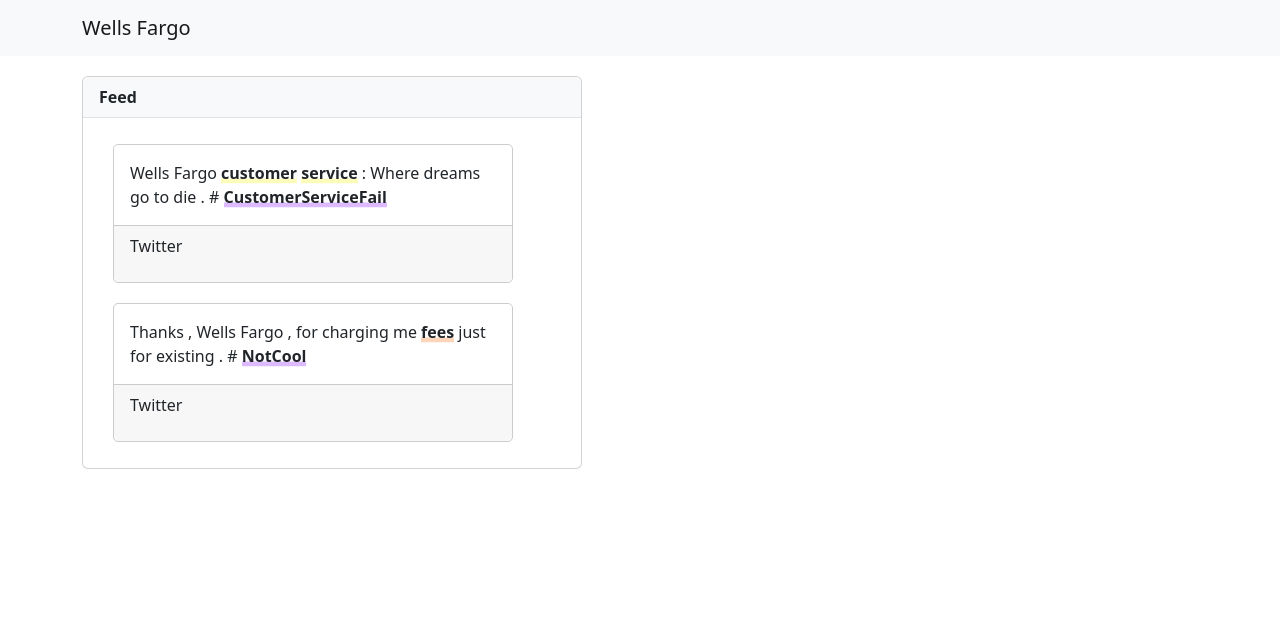
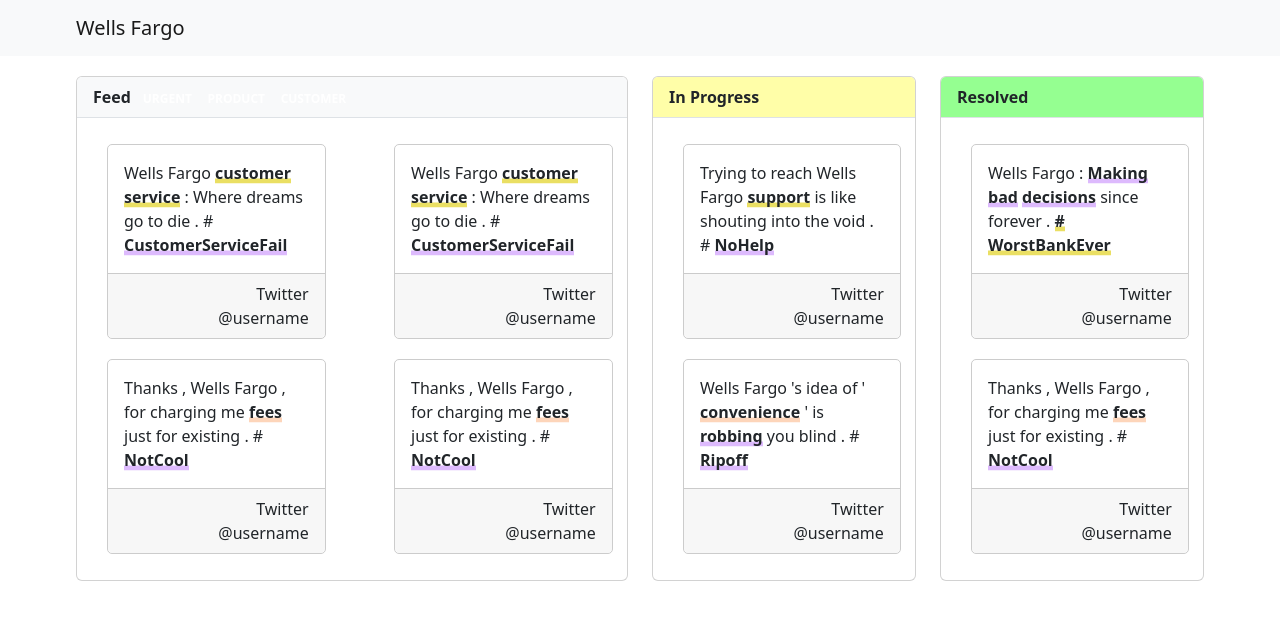
Before and after one commit to davidheineman/ef, a Vue app: page / in a window 1280 px wide. Shown: the top 620 px of the page. Built offline with nearby package versions, Linux system fonts and the light colour scheme.

Commit message:
seperate item categories

```diff
--- a/src/assets/base.css
+++ b/src/assets/base.css
@@ -11,7 +11,7 @@
 
 .URG { box-shadow: inset 0 -0.05em 0 0 #fff, inset 0 -0.35em 0 0 #fdbacd; }
 .PROD { box-shadow: inset 0 -0.05em 0 0 #fff, inset 0 -0.35em 0 0 #fdd5ba; }
-.SERV { box-shadow: inset 0 -0.05em 0 0 #fff, inset 0 -0.35em 0 0 #fdfcba; }
+.SERV { box-shadow: inset 0 -0.05em 0 0 #fff, inset 0 -0.35em 0 0 #eadf63; }
 .label-green { box-shadow: inset 0 -0.05em 0 0 #fff, inset 0 -0.35em 0 0 #bafdc3; }
 .FRUST { box-shadow: inset 0 -0.05em 0 0 #fff, inset 0 -0.35em 0 0 #ddbafd; }
 .label-blue { box-shadow: inset 0 -0.05em 0 0 #fff, inset 0 -0.35em 0 0 #bae6fd; }
--- a/src/components/Feed.vue
+++ b/src/components/Feed.vue
@@ -1,18 +1,62 @@
 <template>
     <div class="feed">
-        <div class="container">
+        <div class="container" style="max-width: 90%">
             <div class="row">
                 <div class="col-lg-6">
                     <div class="card">
                         <div class="card-header">
-                            Feed
+    Feed
+    <span class="badge badge-danger badge-pill ml-2">URGENT</span>
+    <span class="badge badge-primary badge-pill ml-2">PRODUCT</span>
+    <span class="badge badge-info badge-pill ml-2">CUSTOMER</span>
+</div>
+
+                        <div class="row">
+                            <div class="col-lg-6">
+                                <div class="card-body">
+                                    <div class="scrollable-feed">
+                                        <div v-for="(item, index) in displayItems" :key="index" class="feed-item">
+                                            <Item :cardText="item" logo="fa-brands fa-twitter" name="Twitter" />
+                                        </div>
+                                    </div>
+                                </div>
+                            </div>
+                            <div class="col-lg-6">
+                                <div class="card-body">
+                                    <div class="scrollable-feed">
+                                        <div v-for="(item, index) in displayItems" :key="index" class="feed-item">
+                                            <Item :cardText="item" logo="fa-brands fa-twitter" name="Twitter" />
+                                        </div>
+                                    </div>
+                                </div>
+                            </div>
+                        </div>
+                    </div>
+                </div>
+
+                <div class="col-lg-3">
+                    <div class="card">
+                        <div class="card-header inprogress">
+                            In Progress
                         </div>
                         <div class="card-body">
-                            <!-- <Item :cardText="devtext" logo="fa-brands fa-twitter" name="Twitter" /> -->
+                            <div class="scrollable-feed">
+                                <div v-for="(item, index) in progressItems" :key="index" class="feed-item">
+                                    <Item :cardText="item" logo="fa-brands fa-twitter" name="Twitter" />
+                                </div>
+                            </div>
+                        </div>
+                    </div>
+                </div>
 
-
+                <div class="col-lg-3">
+                    <div class="card">
+                        <div class="card-header resolved">
+                            Resolved
+                        </div>
+                        <div class="card-body">
                             <div class="scrollable-feed">
-                                <div v-for="(item, index) in displayItems" :key="index" class="feed-item">
+                                <div v-for="(item, index) in resolvedItems" :key="index" class="feed-item">
                                     <Item :cardText="item" logo="fa-brands fa-twitter" name="Twitter" />
                                 </div>
                             </div>
@@ -41,6 +85,16 @@
                 [["Wells", "BRAND"], ["Fargo", "BRAND"], [":", "O"], ["where", "FRUST"], ["incompetence", "FRUST"], ["meets", "O"], ["greed", "FRUST"], [".", "O"], ["#", "SERV"], ["WorstBankEver", "SERV"]],
                 [["Trying", "O"], ["to", "O"], ["reach", "O"], ["Wells", "BRAND"], ["Fargo", "BRAND"], ["support", "SERV"], ["is", "O"], ["like", "O"], ["shouting", "O"], ["into", "O"], ["the", "O"], ["void", "O"], [".", "O"], ["#", "O"], ["NoHelp", "FRUST"]],
                 [["Wells", "BRAND"], ["Fargo", "BRAND"], ["'s", "O"], ["idea", "O"], ["of", "O"], ["'", "O"], ["convenience", "PROD"], ["'", "O"], ["is", "O"], ["robbing", "FRUST"], ["you", "O"], ["blind", "O"], [".", "O"], ["#", "O"], ["Ripoff", "FRUST"]]
+            ],
+
+            progressItems: [
+                [["Trying", "O"], ["to", "O"], ["reach", "O"], ["Wells", "BRAND"], ["Fargo", "BRAND"], ["support", "SERV"], ["is", "O"], ["like", "O"], ["shouting", "O"], ["into", "O"], ["the", "O"], ["void", "O"], [".", "O"], ["#", "O"], ["NoHelp", "FRUST"]],
+                [["Wells", "BRAND"], ["Fargo", "BRAND"], ["'s", "O"], ["idea", "O"], ["of", "O"], ["'", "O"], ["convenience", "PROD"], ["'", "O"], ["is", "O"], ["robbing", "FRUST"], ["you", "O"], ["blind", "O"], [".", "O"], ["#", "O"], ["Ripoff", "FRUST"]]
+            ],
+
+            resolvedItems: [
+                [["Wells", "BRAND"], ["Fargo", "BRAND"], [":", "O"], ["Making", "FRUST"], ["bad", "FRUST"], ["decisions", "FRUST"], ["since", "O"], ["forever", "O"], [".", "O"], ["#", "SERV"], ["WorstBankEver", "SERV"]],
+                [["Thanks", "O"], [",", "O"], ["Wells", "BRAND"], ["Fargo", "BRAND"], [",", "O"], ["for", "O"], ["charging", "O"], ["me", "O"], ["fees", "PROD"], ["just", "O"], ["for", "O"], ["existing", "O"], [".", "O"], ["#", "O"], ["NotCool", "FRUST"]]
             ],
 
             // items: [
@@ -89,6 +143,13 @@
 </script>
 
 <style scoped>
+.inprogress {
+    background-color:   rgb(255, 254, 168) !important
+}
+.resolved {
+    background-color:rgb(149, 255, 145) !important
+}
+
 .scrollable-feed {
     max-height: 800px;
     overflow-y: auto;
@@ -102,7 +163,7 @@
 /* Optional styling for better appearance */
 .card {
     margin-top: 20px;
-    width: 500px
+    width: 100%
 }
 
 .card-header {
--- a/src/components/Header.vue
+++ b/src/components/Header.vue
@@ -1,6 +1,6 @@
 <template>
     <header class="navbar navbar-expand-lg navbar-light bg-light">
-        <div class="container">
+        <div class="container" style="max-width: 90%">
             <a class="navbar-brand" href="#">Wells Fargo</a>
         </div>
     </header>
--- a/src/components/Item.vue
+++ b/src/components/Item.vue
@@ -6,7 +6,10 @@
         </div>
         <div class="card-footer">
             <i class="fa-brands fa-twitter"></i>
-            <p>{{ name }}</p>
+            <p style="margin-bottom: 0">
+                <p style="text-align: right; margin-bottom: 0;">{{ name }}</p>
+                <p style="text-align: right; margin-bottom: 0;">@username</p>
+            </p>
         </div>
 
         <div class="modal-overlay" v-if="showModal">
@@ -65,7 +68,7 @@
     /* padding: 20px; */
     margin: 0 20px 0 20px;
     margin-top: 0 !important;
-    width: 400px !important;
+    width: 90% !important;
 }
 
 .card-content {
@@ -75,6 +78,11 @@
 .card-footer {
     display: flex;
     align-items: end;
+    justify-content: flex-end; /* Align items to the right */
+}
+
+.card-footer p {
+    margin-bottom: 8px;
 }
 
 .logo {
```
